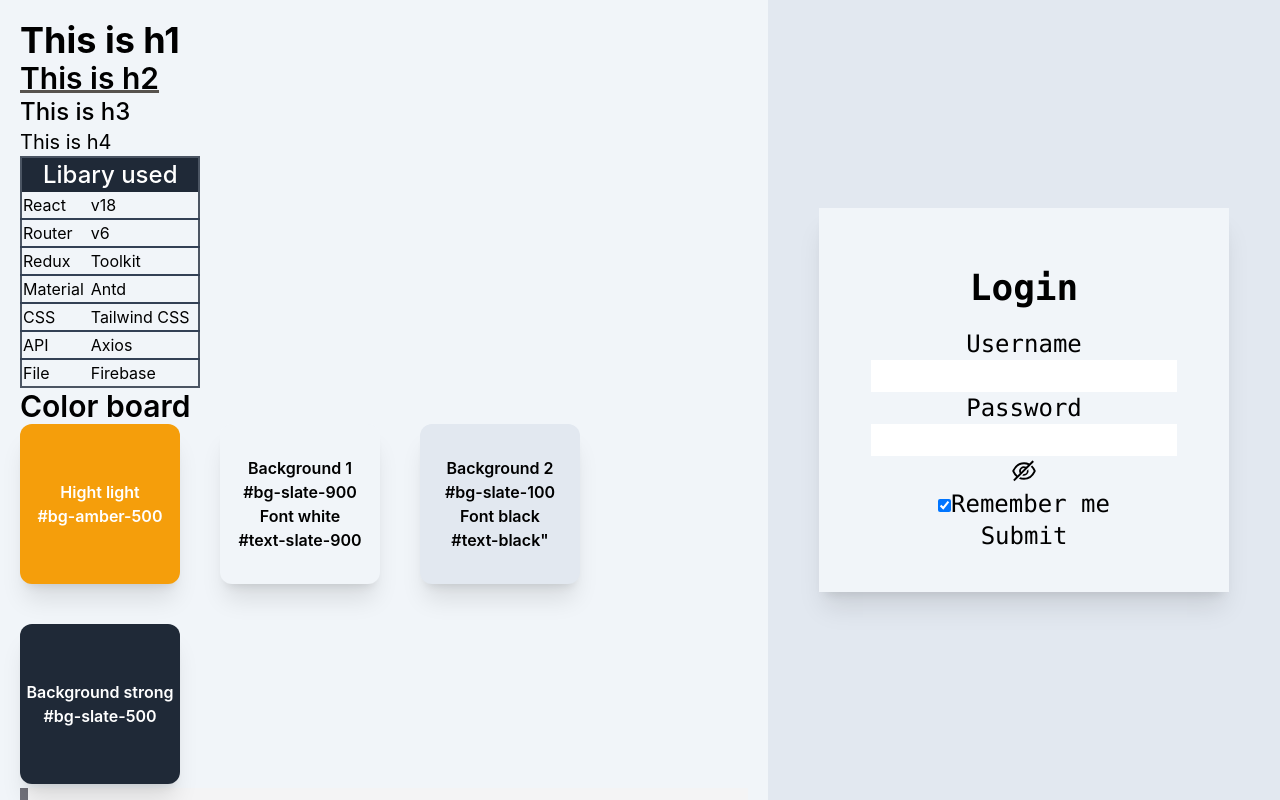
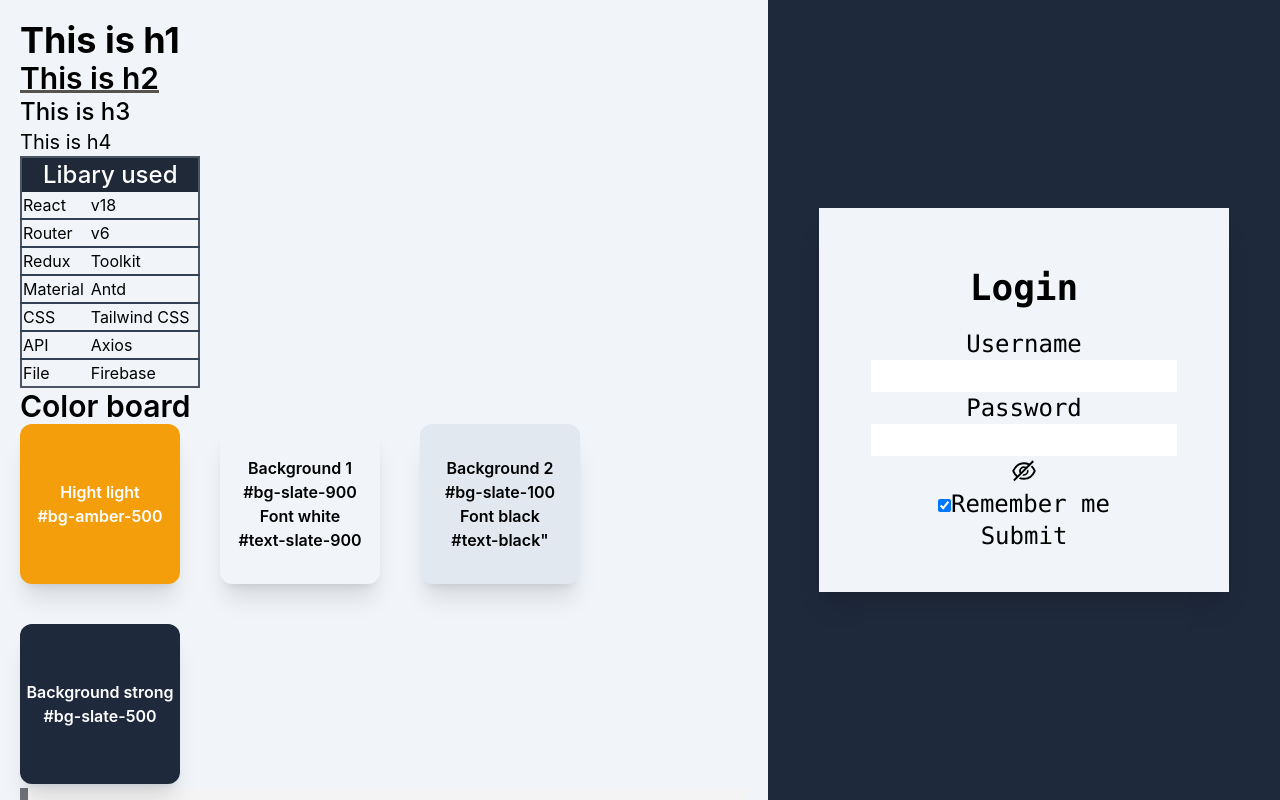
Before and after one commit to mvn-hieunguyen5-dn/AdminsiteFinal, a React (Create React App) app: page / in a window 1280 px wide. Built offline with nearby package versions, Linux system fonts and the light colour scheme; no server answers.

Commit message:
end day 3

```diff
--- a/src/App.jsx
+++ b/src/App.jsx
@@ -19,8 +19,8 @@ export default function App() {
             <Route path="*" element={<Home />} />
           ) : (
             <>
-              <Route path="/" element={<Auth />} />
-              <Route path="*" element={<NotFound />} />
+              <Route path="*" element={<Auth />} />
+              {/* <Route path="*" element={<NotFound />} /> */}
             </>
           )}
         </Routes>
--- a/src/components/Module/introduction.jsx
+++ b/src/components/Module/introduction.jsx
@@ -65,7 +65,7 @@ export default function introduction() {
           Font black <br></br>
           #text-black"
         </div>
-        <div className="center_a_div h-40 w-40 bg-gray-800 rounded-xl text-white shadow-xl hover:shadow-gray-400  hover:scale-110 animation">
+        <div className="center_a_div h-40 w-40 bg-slate-800 rounded-xl text-white shadow-xl hover:shadow-gray-400  hover:scale-110 animation">
           Background strong <br></br>
           #bg-slate-500
         </div>
--- a/src/components/layout/RightNavBar/RightNavBar.jsx
+++ b/src/components/layout/RightNavBar/RightNavBar.jsx
@@ -2,6 +2,7 @@ import React, { useState } from "react";
 import { NavLink } from "react-router-dom";
 import { useDispatch, useSelector } from "react-redux";
 import { turnOffWarn } from "../../../store/unSaveClice";
+import useAuth from "../../../hooks/useAuth";
 import {
   HomeFilled,
   CalendarFilled,
@@ -11,6 +12,7 @@ import {
   CloseCircleOutlined,
 } from "@ant-design/icons";
 export default function RightNavBar(props) {
+  const { logout } = useAuth();
   const isAlert = useSelector((state) => state.unSave.isWarn);
   const dispatch = useDispatch();
   const [isHide, setHide] = useState(false);
@@ -157,7 +159,7 @@ export default function RightNavBar(props) {
           >
             <h2 className="text-white">Hello there</h2>
             <span className="text-white">Admin</span>
-            <button className="w-fit py-0.5 shadow-2xl shadow-black ">
+            <button className="w-fit py-0.5 shadow-2xl shadow-black " onClick={logout}>
               Logout
             </button>
           </div>
--- a/src/hooks/useAuth.jsx
+++ b/src/hooks/useAuth.jsx
@@ -20,7 +20,7 @@ export default function useAuth() {
   const logout = () => {
     localStorage.removeItem('user');
     setIsLogged(false);
-    // history.push('/');
+    window.location.reload();
   };
 
   return { isLogged, login, logout, user };
--- a/src/page/auth/UserLogin/index.jsx
+++ b/src/page/auth/UserLogin/index.jsx
@@ -8,7 +8,7 @@ export default function index() {
         <div className="  hidden md:flex md:w-2/5 xl:w-3/5 h-screen bg-slate-100  flex-col items-start p-5 gap-2">
           <Introduction></Introduction>
         </div>
-        <div className="bg-slate-200 h-screen flex flex-grow items-center justify-center">
+        <div className="bg-slate-800 h-screen flex flex-grow items-center justify-center">
           <div className="p-10 bg-slate-100 shadow-xl w-4/5 min-h-fit font-mono">
             <LogInForm />
           </div>
--- a/src/page/auth/index.jsx
+++ b/src/page/auth/index.jsx
@@ -6,8 +6,10 @@ import UserRegister from "./UserRegister";
 export default function Index() {
   return (
     <Routes>
-      <Route path="/" element={<UserLogin />} />
+      {/* <Route path="/" element={<UserLogin />} /> */}
       <Route path="/register" element={<UserRegister />} />
+      <Route path="*" element={<UserLogin />} />
+
     </Routes>
   );
 }
--- a/src/page/homepage/TripManagement/AddTrip.jsx
+++ b/src/page/homepage/TripManagement/AddTrip.jsx
@@ -1,9 +1,13 @@
 import React, { useState, useEffect } from "react";
 import { useParams } from "react-router-dom";
 import { useDispatch, useSelector } from "react-redux";
-import { updateUnSaveForm, turnOnWarn, turnOffWarn } from "../../../store/unSaveClice";
+import {
+  updateUnSaveForm,
+  turnOnWarn,
+  turnOffWarn,
+} from "../../../store/unSaveClice";
 import UploadImgForm from "../../../components/Module/Form/UploadImgForm";
-import { useNavigate } from 'react-router-dom';
+import { useNavigate } from "react-router-dom";
 import {
   apiPostTrip,
   apiGetTripById,
@@ -22,7 +26,7 @@ import {
 // import { async } from "@firebase/util";
 export default function AddTrip() {
   const isAlert = useSelector((state) => state.unSave.isWarn);
-  const unsaveData= useSelector((state) => state.unSave.value);
+  const unsaveData = useSelector((state) => state.unSave.value);
   const [form] = Form.useForm();
   const { id } = useParams();
   const [image, setImg] = useState("");
@@ -59,7 +63,6 @@ export default function AddTrip() {
           customer_social_id: res.data[0].customer_social_id,
         });
         setImg(res.data[0].image);
-
       } else {
         resetFormData();
         setImg("");
@@ -70,21 +73,22 @@ export default function AddTrip() {
 
   useEffect(() => {
     form.resetFields();
-    return() => {
-      dispatch(turnOnWarn());
-    }
-  }, [formData, form]);
+    return () => {
+      if (!id) dispatch(turnOnWarn());
+    };
+  }, [formData, form, dispatch,id]);
   const onValuesChange = (items, allitem) => {
-    dispatch(updateUnSaveForm(allitem));
+    if (id) dispatch(updateUnSaveForm({ ...allitem, id: id }));
+    else dispatch(updateUnSaveForm(allitem));
   };
-  const fillUnsaveData = () =>{
+  const fillUnsaveData = () => {
     console.log(unsaveData);
     setFormData(unsaveData);
     deleteUnsaveData();
-  }
-  const deleteUnsaveData = () =>{
+  };
+  const deleteUnsaveData = () => {
     dispatch(turnOffWarn());
-  }
+  };
   const resetFormData = () => {
     setFormData({
       createdAt: "",
@@ -92,7 +96,7 @@ export default function AddTrip() {
       start_location: "",
       end_location: "",
       range_time: null,
-      EM_name:null,
+      EM_name: null,
       customer_name: "",
       customer_social_id: "",
     });
@@ -149,12 +153,19 @@ export default function AddTrip() {
   };
   return (
     <div className="overflow-x-auto xl:px-50 2xl:px-96">
+      <button onClick={() => navigate("/trip/addTrip/11")}>Test</button>
       <blockquote>{id ? " Edit item id:" + id : "Create new Tip"}</blockquote>
       {isAlert ? (
         <blockquote className="bg-red-100 ">
           You have a unsave work{" "}
-          <span className="func_a text-emerald-600" onClick={fillUnsaveData}>Restore</span>{" "} or
-          <span className="func_a text-red-500" onClick={deleteUnsaveData}> Leave it</span>
+          <span className="func_a text-emerald-600" onClick={fillUnsaveData}>
+            Restore
+          </span>{" "}
+          or
+          <span className="func_a text-red-500" onClick={deleteUnsaveData}>
+            {" "}
+            Leave it
+          </span>
         </blockquote>
       ) : (
         ""
```
